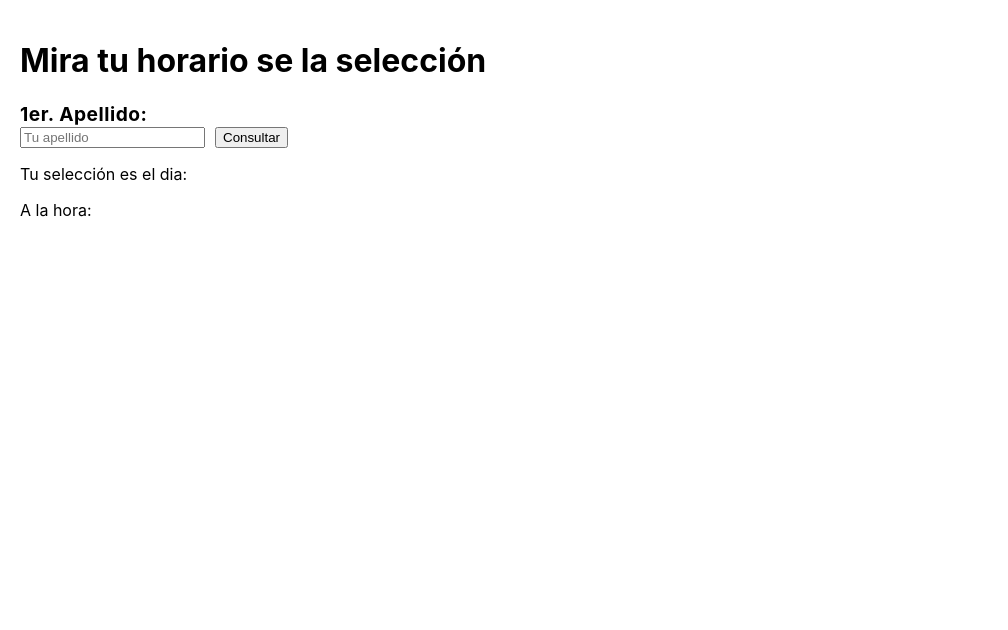
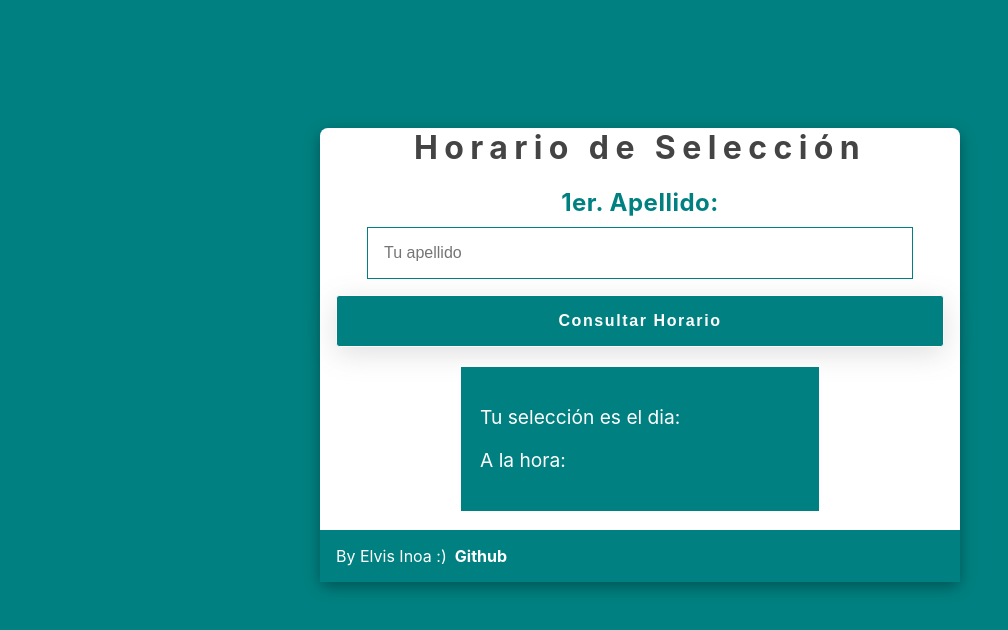
Before and after one commit to soyjosue/horarioseleccionapec, a React (Create React App) app: page / in a window 1280 px wide. Shown: the top 630 px of the page, without its empty margins (0-1008 px from the left). Built offline with nearby package versions, Linux system fonts and the light colour scheme.

Commit message:
Version no.1

```diff
--- a/src/App.css
+++ b/src/App.css
@@ -1,14 +1,93 @@
 .App {
-    padding: 20px;
+  background-color: teal;
+}
+
+.contentForm {
+    background-color: white;
+    width: 50%;
+    margin: 10% auto;
+    border-radius: 0.5em;
+    box-shadow: rgba(0, 0, 0, 0.35) 0px 5px 15px;
+}
+
+.contentForm h1 {
+    text-align: center;
+    color: #444;
+    font-weight: bold;
+    letter-spacing: .2em;
 }
 
 .labelLastname {
     display: block;
-    font-size: 1.2em;
+    font-size: 1.5em;
     font-weight: bold;
     letter-spacing: .5px;
+    color: teal;
+    margin: 10px;
+    text-align: center;
+}
+
+.lasnameInput {
+    display: block;
+    width: 80%;
+    padding: 1em;
+    font-size: 1em;
+    margin: 0 auto;
+    color: rgb(107, 106, 106);
+    border: 1.2px solid teal;
+}
+
+.lasnameInput:focus {
+    color:black;
+    border: 1.2px solid teal;
 }
 
 .btnSend {
-    margin-left: 10px;
+    display: block;
+    width: 95%;
+    padding: 1em;
+    font-weight: bold;
+    font-size: 1em;
+    background-color: teal;
+    color: white;
+    letter-spacing: .1em;
+    border: 1px solid;
+    border-radius: .2em;
+    box-shadow: rgba(100, 100, 111, 0.2) 0px 7px 29px 0px;
+    margin: 1em auto;
 }
+
+.btnSend:hover {
+    background-color: white;
+    color: teal;
+    border: 1px solid teal;
+    cursor: pointer;
+}
+
+.divResult {
+    background-color: teal;
+    width: 50%;
+    margin: 1em auto;
+    padding: 1em;
+    color: white;
+    font-size: 1.2em;
+}
+
+.footer {
+    background-color: teal;
+    color: white;
+    padding: 0 1em;
+}
+
+.footer p {
+    display:  inline-block;
+    color: white;
+   }
+
+.footer a {
+    margin-left: .5em;
+ display:  inline-block;
+ text-decoration: none;
+ font-weight: bold;
+ color: white;
+}
--- a/src/App.js
+++ b/src/App.js
@@ -18,23 +18,31 @@ function App() {
     <div className="App">
 
 
-      <div>
-        <h1>Mira tu horario se la selección</h1>
+      <div className="contentForm">
+        <h1> Horario de Selección</h1>
 
         <label
           htmlFor="lastName"
           className="labelLastname">1er. Apellido:</label>
 
-        <input id="lastName" placeholder="Tu apellido"
-          onChange={e => setLastname(e.target.value)} />
+        <input
+          id="lastName"
+          placeholder="Tu apellido"
+          onChange={e => setLastname(e.target.value)}
+          className="lasnameInput" />
 
         <button className="btnSend"
-         onClick={onCLickConsult}>Consultar</button>
-      </div>
+          onClick={onCLickConsult}>Consultar Horario</button>
 
-      <div>
-        <p>Tu selección es el dia: { day }</p>
-        <p>A la hora: { hour }</p>
+        <div className="divResult">
+          <p>Tu selección es el dia: <b>{day}</b></p>
+          <p>A la hora: <b>{hour}</b></p>
+        </div>
+
+        <div className="footer">
+          <p>By Elvis Inoa :)</p>
+          <a href="https://github.com/soyjosue">Github</a>
+        </div>
       </div>
     </div>
   );
--- a/src/index.css
+++ b/src/index.css
@@ -5,6 +5,7 @@ body {
     sans-serif;
   -webkit-font-smoothing: antialiased;
   -moz-osx-font-smoothing: grayscale;
+  background-color: teal;
 }
 
 code {
```
